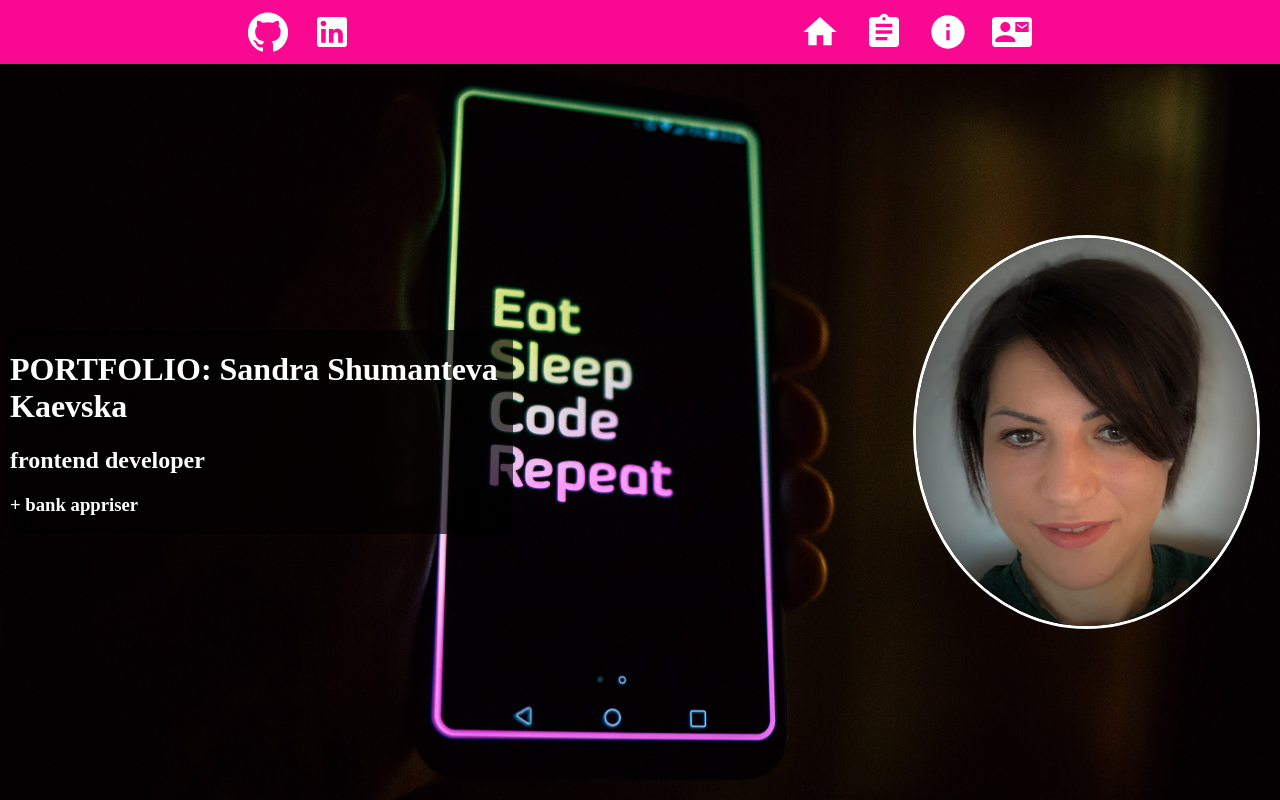
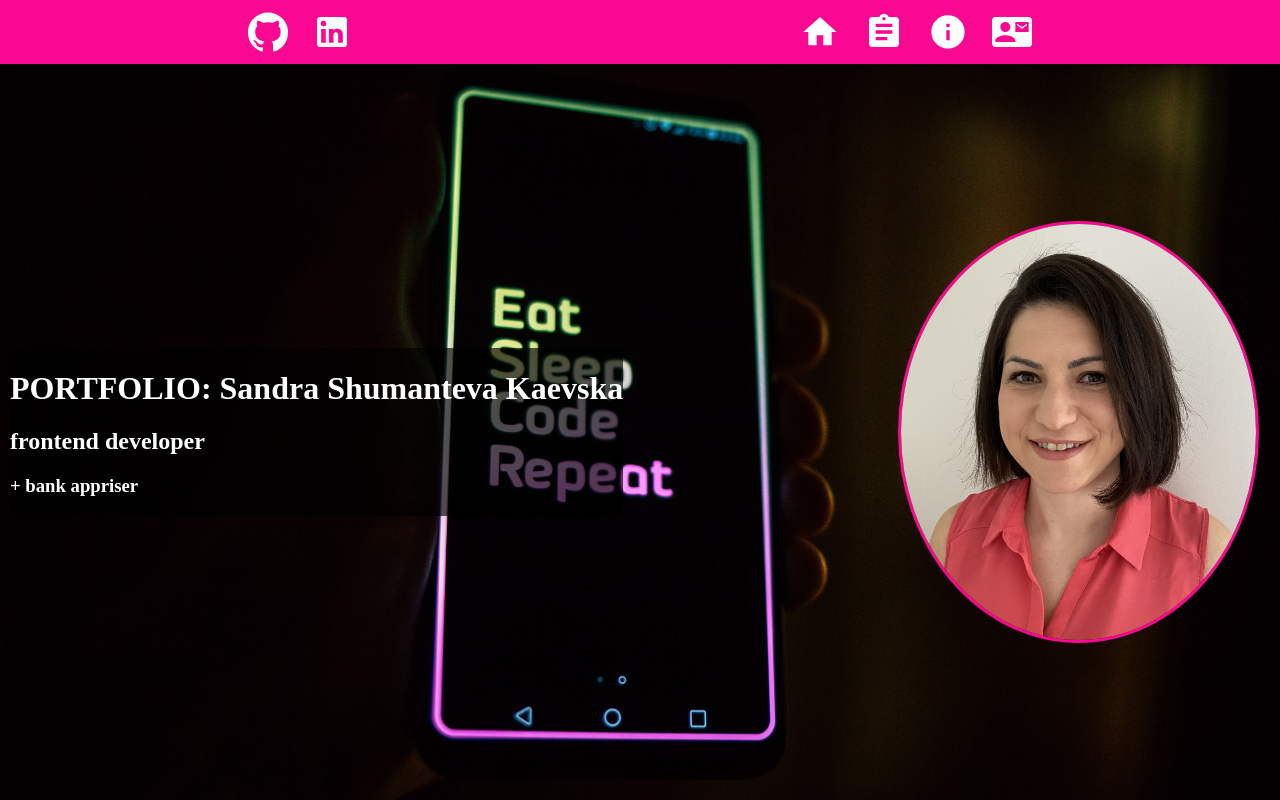
Before and after one commit to sandra-shumanteva-kaevska/Profile-Sandra-React, a React (Create React App) app in the folder frontend/: page / in a window 1280 px wide. Built offline with nearby package versions, Linux system fonts and the light colour scheme; no server answers; a web font is replaced by a local one.

Commit message:
profile picture

```diff
--- a/frontend/src/pages/Home.js
+++ b/frontend/src/pages/Home.js
@@ -25,8 +25,9 @@ const useStyles = makeStyles((theme) => ({
         alignSelf: 'center'
     },
     myImg: {
-        width: '45%',
-        border: '3px solid white',
+        maxWidth: "600px",
+        width: '55%',
+        border: '3px solid #f90892',
         borderRadius: '50%',
         float: 'right',
         margin: '20px',
```
Also changed, not shown: frontend/src/assets/my-img.jpg.
